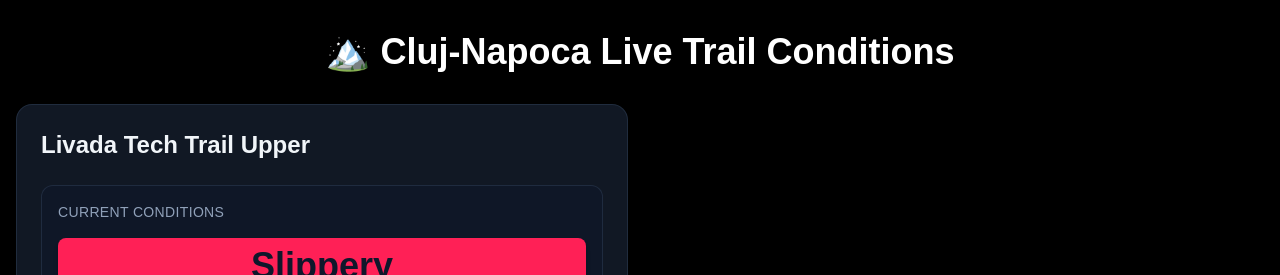
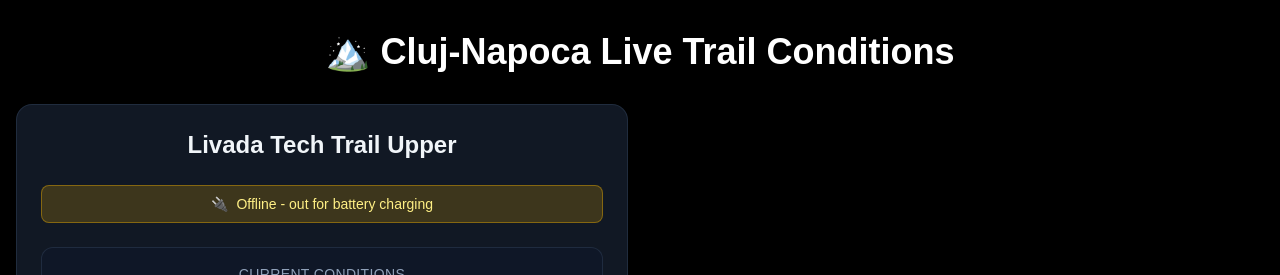
Before and after one commit to MirceaGodiac/Cluj-LiveTrailConditions, a Next.js app: page / in a window 1280 px wide. Shown: the top 275 px of the page. Built offline with nearby package versions, Linux system fonts and the light colour scheme; no server answers; the database is empty.

Commit message:
Enhance Speedometer component with initialTimestamp prop and offline status indication

```diff
--- a/src/app/components/Speedometer.tsx
+++ b/src/app/components/Speedometer.tsx
@@ -7,6 +7,8 @@ interface SpeedometerProps {
   value: number;
   trailName: string;
   readings: Array<{ moisture: number; timestamp: number }>;
+
+  initialTimestamp?: number; // Add this new prop
 }
 
 const TIMEFRAMES = {
@@ -16,10 +18,13 @@ const TIMEFRAMES = {
   week: 7 * 24 * 60 * 60 * 1000,
 };
 
+const OFFLINE_THRESHOLD = 65 * 60 * 1000; // 1 hour and 5 minutes in milliseconds
+
 export default function Speedometer({
   value: initialValue,
   trailName,
   readings,
+  initialTimestamp = Date.now(), // Default to current time if not provided
 }: SpeedometerProps) {
   const [selectedTimeframe, setSelectedTimeframe] =
     useState<keyof typeof TIMEFRAMES>("12h");
@@ -68,12 +73,28 @@ export default function Speedometer({
     return minutesUntilNext;
   };
 
+  const isOffline = useMemo(() => {
+    if (filteredReadings.length === 0) {
+      // If no readings, check against initial timestamp
+      return true;
+    }
+    const lastReading = filteredReadings[filteredReadings.length - 1];
+    return Date.now() - lastReading.timestamp > OFFLINE_THRESHOLD;
+  }, [filteredReadings, initialTimestamp]);
+
   return (
     <div className="bg-slate-800/60 backdrop-blur-sm rounded-2xl shadow-lg border border-slate-700/50 p-4 sm:p-6">
       <div className="space-y-4 sm:space-y-6">
         <h2 className="text-xl sm:text-2xl font-bold text-slate-100 capitalize">
           {trailName}
         </h2>
+
+        {isOffline && (
+          <div className="bg-yellow-500/20 border border-yellow-500/40 text-yellow-200 px-3 py-2 rounded-lg text-sm font-medium flex items-center justify-center gap-2">
+            <span>🔌</span>
+            Offline - out for battery charging
+          </div>
+        )}
 
         {/* Conditions Panel */}
         <div className="bg-slate-900/50 rounded-xl p-4 border border-slate-700/50">
@@ -121,7 +142,7 @@ export default function Speedometer({
                         ).toLocaleTimeString()
                       : "N/A"}
                   </div>
-                  {filteredReadings.length > 0 && (
+                  {filteredReadings.length > 0 && !isOffline && (
                     <div className="text-slate-500">
                       Next update in approximately{" "}
                       {getNextUpdateTime(
--- a/src/app/page.tsx
+++ b/src/app/page.tsx
@@ -48,9 +48,9 @@ export default function Home() {
   }, []);
 
   return (
-    <main className="min-h-screen bg-black py-8 px-4">
-      <div className="max-w-7xl mx-auto">
-        <h1 className="text-4xl font-bold text-white mb-8 text-center">
+    <main className="min-h-screen bg-black py-8">
+      <div className="max-w-7xl mx-auto px-4 text-center">
+        <h1 className="text-4xl font-bold text-white mb-8">
           🏔️ Cluj-Napoca Live Trail Conditions
         </h1>
         <div className="grid grid-cols-1 md:grid-cols-2 gap-6">
```
